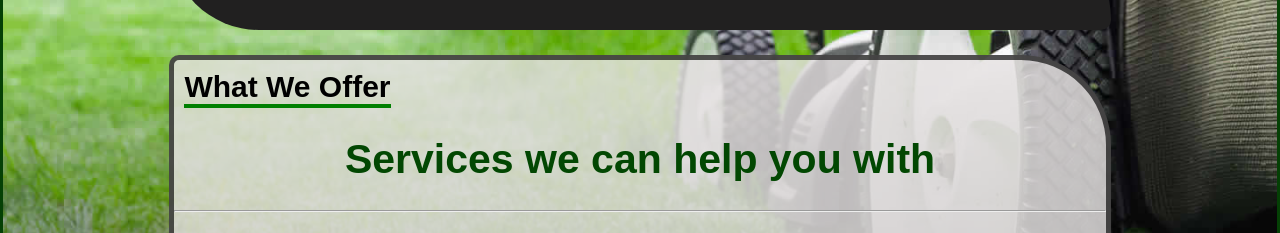
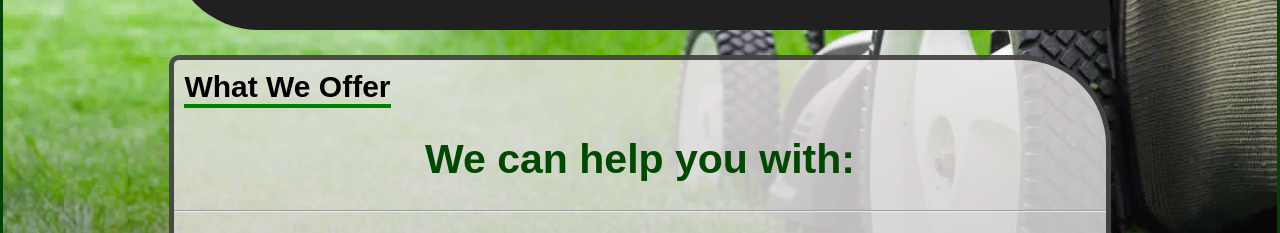
Before and after one commit to sean00880/grandpa-ron-s, a Next.js app: page / in a window 1280 px wide. Shown: the part 4480-4713 px from the top of the page. Built offline with nearby package versions, Linux system fonts and the light colour scheme.

Commit message:
services2

```diff
--- a/components/Services.js
+++ b/components/Services.js
@@ -9,7 +9,7 @@ const Services = ({ services }) => {
       <h1 className={style.title}>Services</h1>
       <div className={style.info}>
         <h1 className={style.heading}>What We Offer</h1>
-        <h1 className={style.subtitle}>Services we can help you with</h1>
+        <h1 className={style.subtitle}>We can help you with:</h1>
         <hr /><br/>
         <div className={style.services}>
           {services.map((service) => (
```
